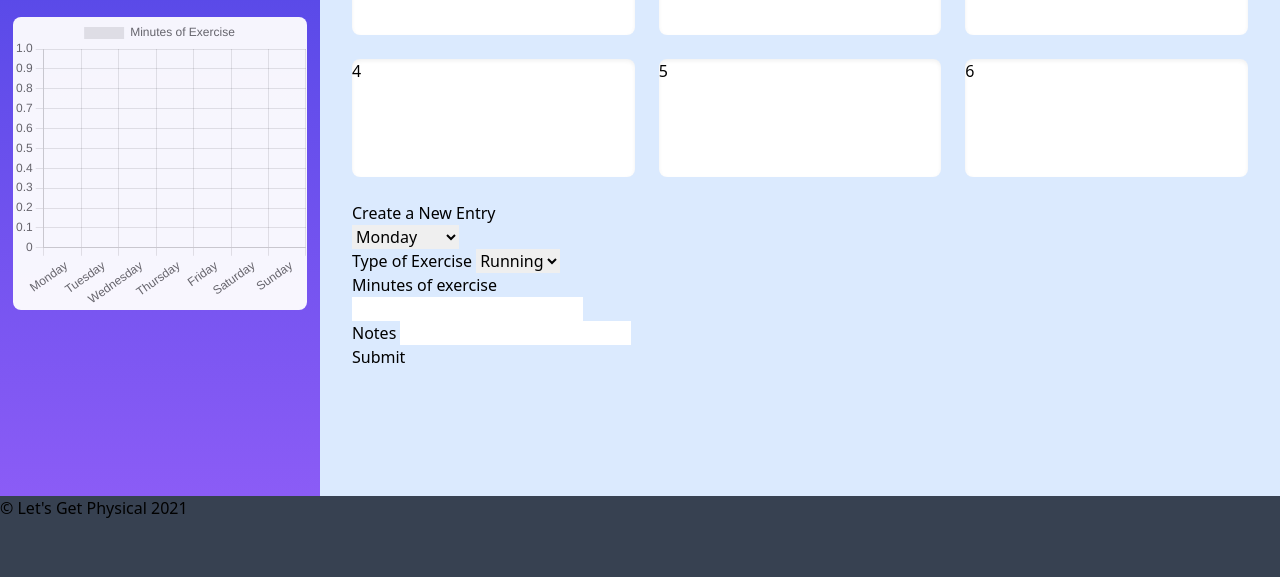
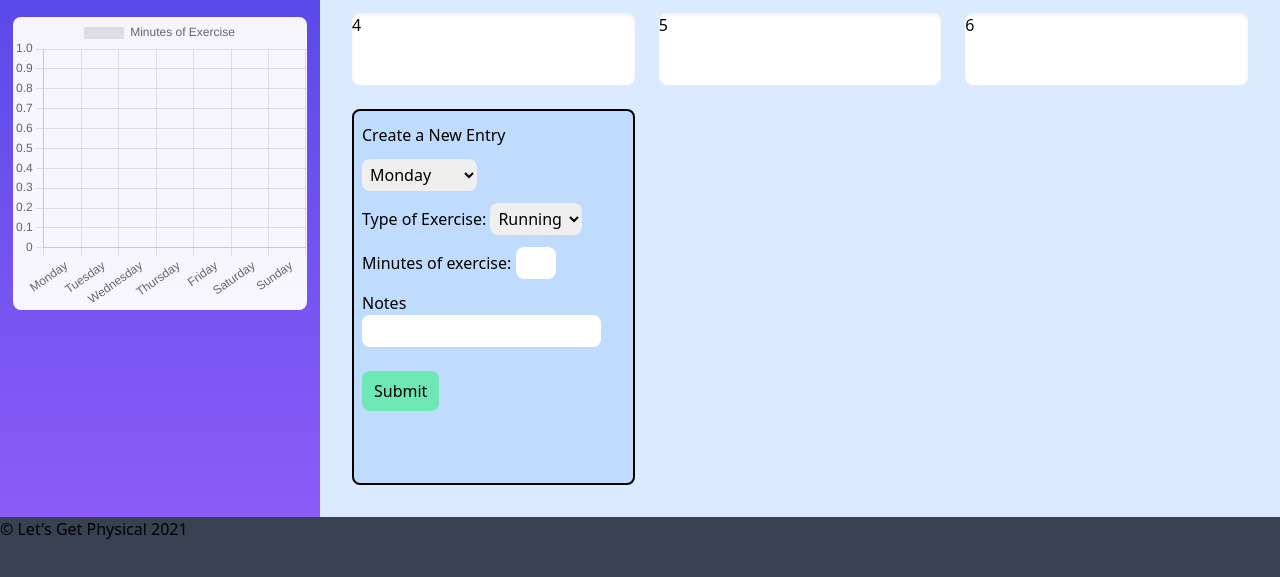
Before and after one commit to sharni595/lets-get-physical, a plain HTML site: page index.html in a window 1280 px wide. Shown: the part 115-692 px from the top of the page. Drawn offline with nearby package versions, Linux system fonts and the light colour scheme; no server answers.

Commit message:
inital modal css

```diff
--- a/index.html
+++ b/index.html
@@ -43,12 +43,13 @@
 
 
     <!-- Modal -->
-    <div>
-        <div>
+    <div class="border-black border-2 rounded-lg bg-blue-200">
+        <div class="my-3 mx-2">
             <h2>Create a New Entry</h2>
         </div>
-        <div>
-            <select id="date">
+
+        <div class="my-3 mx-2">
+            <select id="date" class="rounded-lg p-1">
                 <option value="Monday">Monday
                 </option>
                 <option value="Tuesday">Tuesday
@@ -65,23 +66,27 @@
                 </option>
             </select>
         </div>
-        <div>Type of Exercise
-            <select>
+
+        <div class="my-3 mx-2">Type of Exercise:
+            <select class="rounded-lg p-1">
                 <option value="Running">Running</option>
                 <option value="Weights">Weights</option>
                 <option value="Yoga">Yoga</option>
                 <option value="Cardio">Cardio</option>
             </select>
         </div>
-        <div>Minutes of exercise
-            <input id="minutes"/>
+
+        <div class="my-3 mx-2">Minutes of exercise:
+            <input id="minutes" class="rounded-lg p-1 w-10"/>
         </div>
-        <div>Notes
-            <input/>
+
+        <div class="my-3 mx-2">Notes
+            <input class="rounded-lg p-1"/>
         </div>
-        <div><button id="form-button">Submit</button></div>
 
-    </div>
+        <div class="my-6 mx-2">
+            <button id="form-button" class="bg-green-300 py-2 px-3 rounded-lg">Submit</button></div>
+        </div>
 </div>
 
 
```
